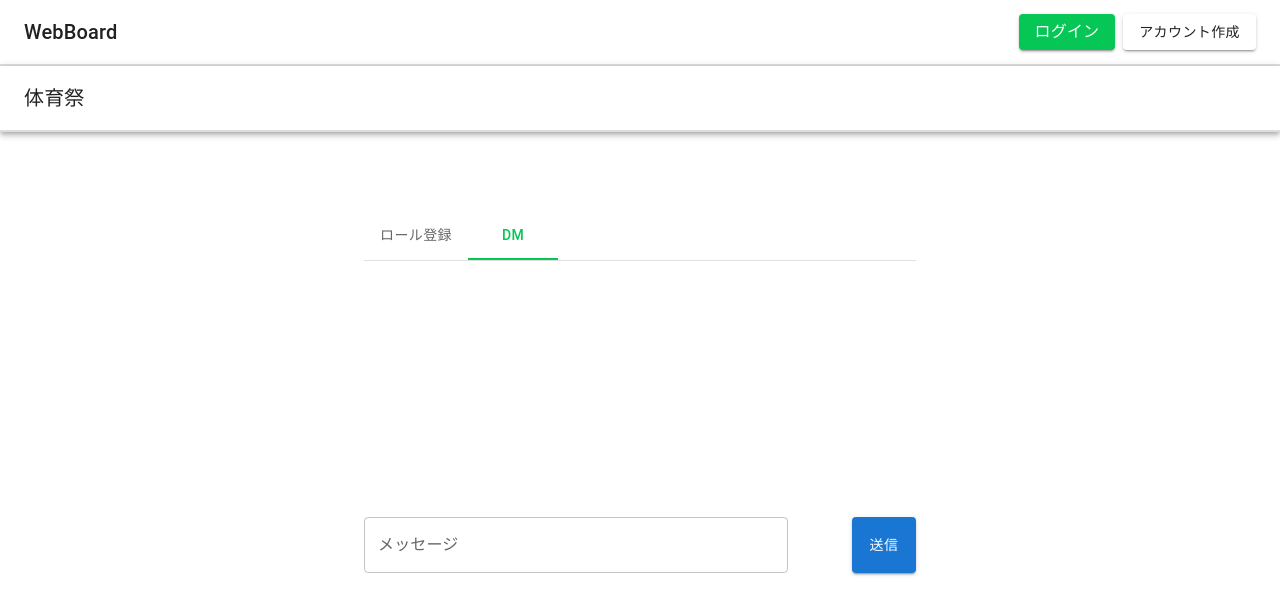
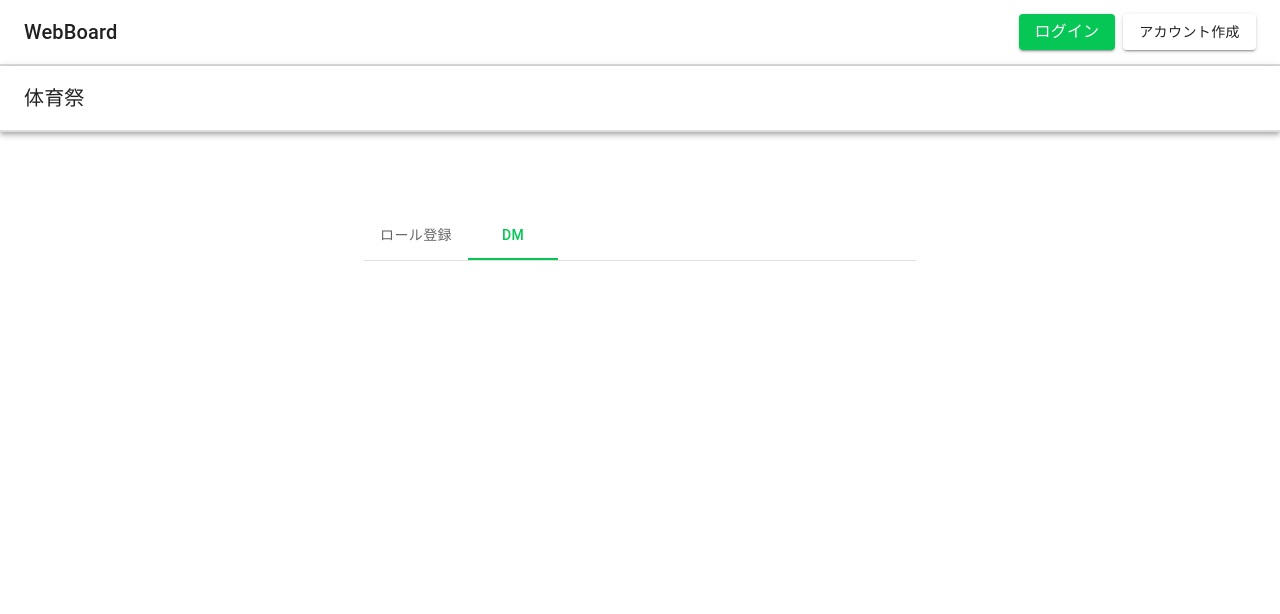
Before and after one commit to naka520/hazimete_mosafrontend, a React (Create React App) app: page /Administrator/Dm in a window 1280 px wide. Shown: the top 614 px of the page. Built offline with nearby package versions, Linux system fonts and the light colour scheme.

Commit message:
[modify]とりあえずDM送信画面を削除

```diff
--- a/src/Administrator/Dm.tsx
+++ b/src/Administrator/Dm.tsx
@@ -101,25 +101,6 @@ const DM: React.FC = () => {
             </TabContext>
             </ThemeProvider>
           </Box>
-      <Box sx={{ marginTop: 20, marginBottom: 4 }}>
-        <List>
-          {messages.map((message) => (
-            <ListItem key={message.id}>{message.content}</ListItem>
-          ))}
-        </List>
-      </Box>
-      <Box sx={{ display: "flex", gap: 8 }}>
-        <TextField
-          label="メッセージ"
-          variant="outlined"
-          value={inputValue}
-          onChange={handleInputChange}
-          fullWidth
-        />
-        <Button variant="contained" onClick={handleSendMessage}>
-          送信
-        </Button>
-      </Box>
       </Box>
     </Container>
     </div>
```
